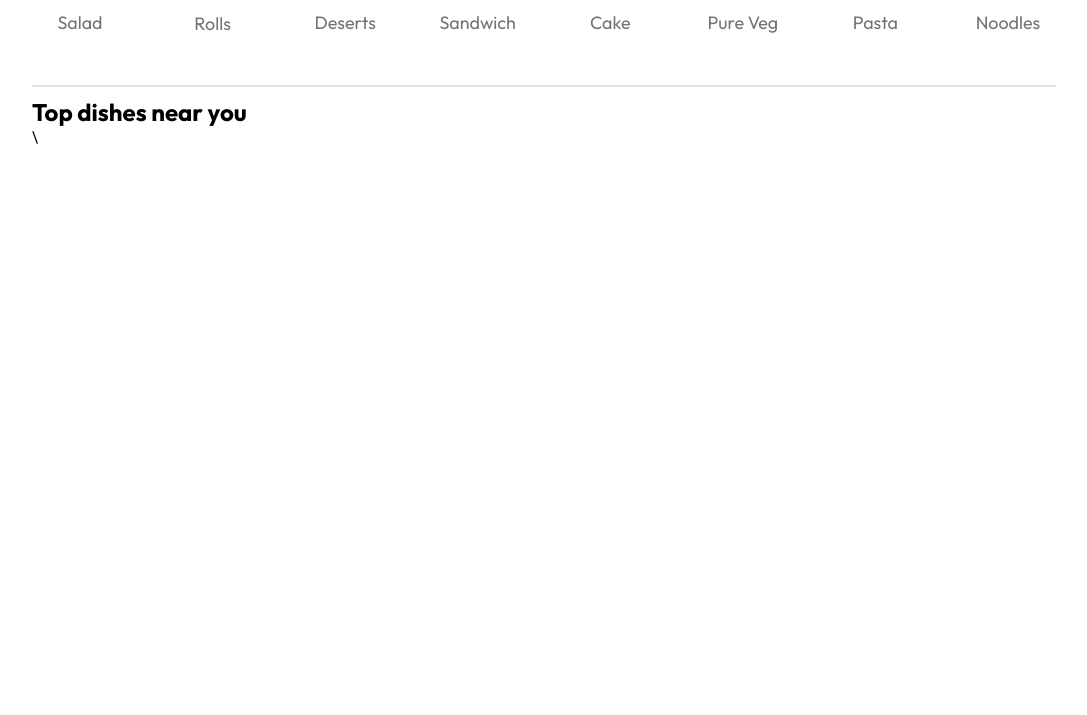
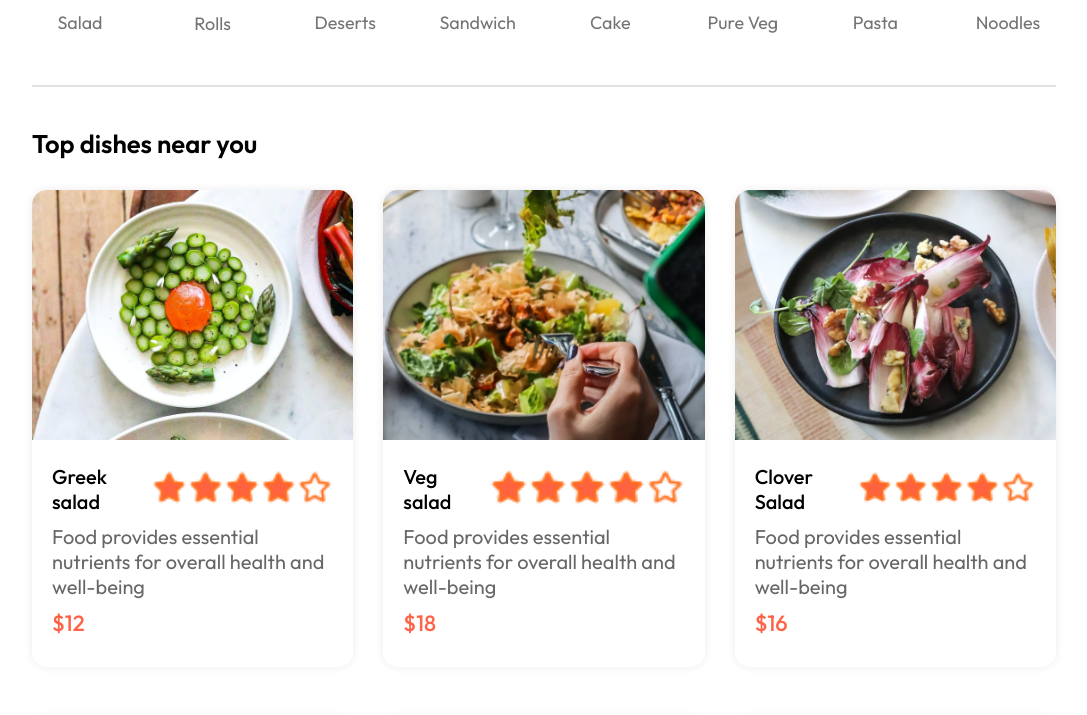
Before and after one commit to p369m/E-commerce-MERN, a React (Vite) app in the folder front-end/: page / in a window 1280 px wide. Shown: the part 837-1552 px from the top of the page, without its empty margins (96-1183 px from the left). Before the commit the page ends 984 px from the top, so only its background shows below. Built offline with nearby package versions, Linux system fonts and the light colour scheme.

Commit message:
Development till 11:04 am on 11-05-2024

```diff
--- a/front-end/src/Components/FoodDisplay/FoodDisplay.css
+++ b/front-end/src/Components/FoodDisplay/FoodDisplay.css
@@ -0,0 +1,15 @@
+.food-display {
+    margin-top: 30px;
+
+}
+.food-display h2 {
+    font-size: max(2vw,24px);
+    font-weight: 600;
+}
+.food-display-list {
+    display: grid;
+    grid-template-columns: repeat(auto-fill,minmax(240px,1fr));
+    margin-top: 30px;
+    gap: 30px;
+    row-gap: 50px;
+}
--- a/front-end/src/Components/FoodDisplay/FoodDisplay.jsx
+++ b/front-end/src/Components/FoodDisplay/FoodDisplay.jsx
@@ -8,7 +8,7 @@ const {food_list}=useContext(StoreContext)
 
   return (
     <div className='food-display' id="food-display">
-      <h2>Top dishes near you</h2>\
+      <h2>Top dishes near you</h2>
       <div className="food-display-list">
         {food_list.map((item,i)=>{
             return (
--- a/front-end/src/Components/FoodItem/FoodItem.css
+++ b/front-end/src/Components/FoodItem/FoodItem.css
@@ -0,0 +1,39 @@
+.food-item {
+  width: 100%;
+  margin: auto;
+  border-radius: 15px;
+  box-shadow: 0px 0px 10px #00000015;
+  transition: 0.3s ;
+  animation: fadeIn 1s;
+}
+.food-item-image {
+    width: 100%;
+    border-radius: 15px 15px 0px 0px;
+}
+.food-item-info {
+    padding: 20px;
+
+}
+.food-item-name-rating {
+   display: flex;
+   justify-content: space-between;
+   align-items: center;
+   margin-bottom: 10px;
+}
+.food-item-name-rating p{
+    font-size: 20px;
+    font-weight: 500;
+}
+.food-item-name-rating img{
+    width: 70%;
+}
+.food-item-description {
+    color: #676767;
+    font-size: 20px;
+}
+.food-item-price {
+    color: tomato;
+    font-size: 22px;
+    font-weight: 500;
+    margin: 10px 0px;
+}
--- a/front-end/src/Components/FoodItem/FoodItem.jsx
+++ b/front-end/src/Components/FoodItem/FoodItem.jsx
@@ -1,10 +1,27 @@
-import React from 'react'
+import React, { useState } from 'react'
 import './FoodItem.css'
+import { frontend_assets } from '../../assets/frontend_assets/assets'
 
 const FoodItem = ({name,price,id,image,description}) => {
+
+  const [itemCount,setItemCount]=useState(0)
+
   return (
-    <div>
-
+    <div className='food-item'>
+      <div className="food-item-img-container">
+        <img src={image} alt="" className="food-item-image" />
+        {
+          !itemCount
+        }
+      </div>
+      <div className="food-item-info">
+        <div className="food-item-name-rating">
+          <p>{name}</p>
+          <img src={frontend_assets.rating_starts}/>
+        </div>
+        <p className="food-item-description">{description}</p>
+        <p className="food-item-price">${price}</p>
+      </div>
     </div>
   )
 }
```
